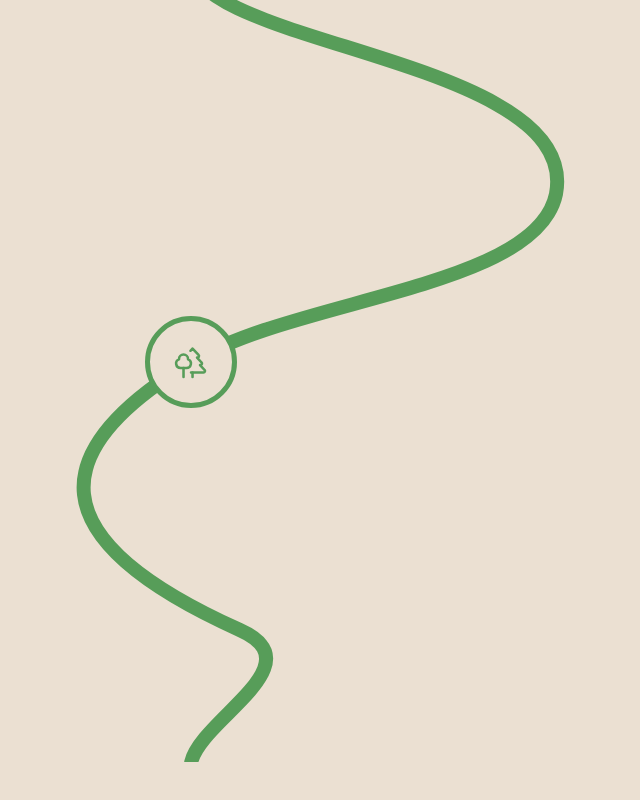
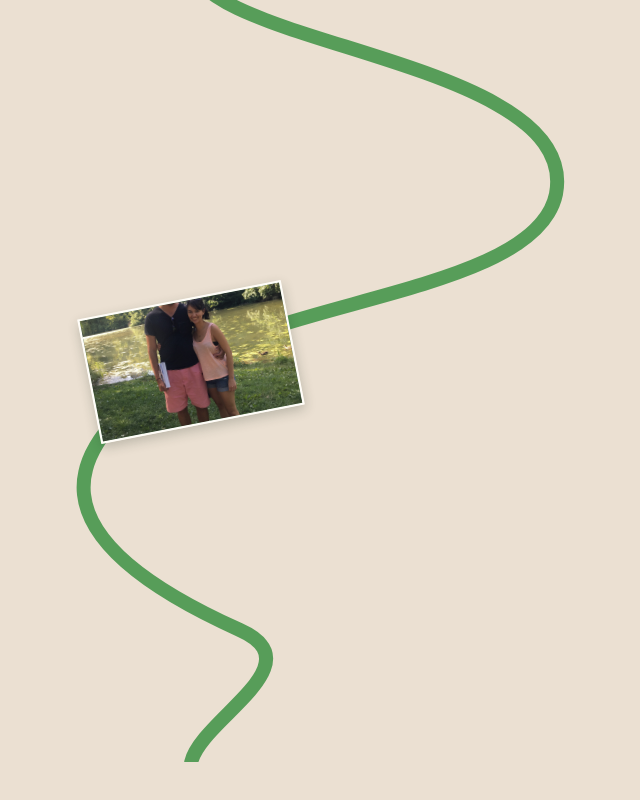
Before and after one commit to mathycoder/adam-and-cathy, a Next.js app: page / in a window 1280 px wide. Shown: the part 1638-2438 px from the top of the page, without its empty margins (116-756 px from the left). Built offline with nearby package versions, Linux system fonts and the light colour scheme.

Commit message:
Replace event icons with path-side Polaroids

```diff
--- a/src/app/page.module.css
+++ b/src/app/page.module.css
@@ -23,12 +23,10 @@
 .eventPath { position: absolute; inset: 0; width: 100%; height: 100%; }
 .eventPath path { fill: none; stroke: var(--green); stroke-width: 14px; stroke-linecap: round; stroke-linejoin: round; vector-effect: non-scaling-stroke; }
 .mirroredEventPath { transform: scaleX(-1); }
-.marker { --marker-size: clamp(4.5rem, 8vw, 5.75rem); position: absolute; z-index: 3; top: calc(50% - var(--marker-size) / 2); left: calc(var(--anchor) - var(--marker-size) / 2); display: grid; place-items: center; width: var(--marker-size); aspect-ratio: 1; color: var(--green); background: var(--cream); border: 5px solid var(--green); border-radius: 50%; }
-.marker svg { width: 44%; height: 44%; stroke-width: 1.7; }
-.photo { position: absolute; z-index: 2; inset: 0; width: 100vw; height: 100svh; overflow: hidden; color: #fffdf8; transform-origin: var(--anchor) 50%; pointer-events: none; isolation: isolate; }
+.photo { position: absolute; z-index: 2; top: 50%; width: min(92vw, 72rem); height: min(88svh, 52rem); overflow: hidden; color: #fffdf8; background: #fffdf8; border: clamp(7px, 1vw, 13px) solid #fffdf8; border-radius: 3px; box-shadow: 0 1.5rem 4rem rgba(37, 50, 38, .24); transform-origin: center; pointer-events: none; isolation: isolate; }
 .eventImage { z-index: -3; object-fit: cover; }
 .photoTexture, .scrim { position: absolute; inset: 0; }
-.photoTexture { z-index: -2; opacity: .75; background: radial-gradient(circle at 24% 22%, rgba(255,255,255,.42), transparent 25%), radial-gradient(circle at 78% 68%, rgba(255,255,255,.2), transparent 24%), linear-gradient(140deg, transparent 32%, rgba(24,40,28,.27)); }
+.photoTexture { z-index: -2; opacity: .24; background: radial-gradient(circle at 24% 22%, rgba(255,255,255,.42), transparent 25%), radial-gradient(circle at 78% 68%, rgba(255,255,255,.2), transparent 24%), linear-gradient(140deg, transparent 32%, rgba(24,40,28,.27)); }
 .sage { background: #78927a; } .rose { background: #b78180; } .gold { background: #bd9252; } .blue { background: #6f8d98; } .peach { background: #b9785f; } .green { background: #467d4c; }
 .placeholder { position: absolute; inset: 0; z-index: -1; display: flex; flex-direction: column; align-items: center; justify-content: center; gap: 1.2rem; color: rgba(255,255,255,.7); font-size: .68rem; letter-spacing: .22em; text-transform: uppercase; }
 .placeholder svg { width: clamp(7rem, 16vw, 12rem); height: clamp(7rem, 16vw, 12rem); }
@@ -54,7 +52,6 @@
   .pathSection { height: 180vh; }
   .firstPathSection { height: 100vh; }
   .pathSection path, .eventPath path, .heroPath path { stroke-width: 12px; }
-  .marker { --marker-size: 4.65rem; border-width: 4px; }
   .copy { padding: 2rem 1.4rem 3rem; }
   .copy h2 { font-size: clamp(4rem, 19vw, 6rem); }
   .sentence { max-width: 30rem; }
--- a/src/app/page.tsx
+++ b/src/app/page.tsx
@@ -47,11 +47,10 @@ function EventReveal({ chapter, index }: { chapter: Chapter; index: number }) {
   const ref = useRef<HTMLElement>(null);
   const { scrollYProgress } = useScroll({ target: ref, offset: ["start start", "end end"] });
   const anchor = index % 2 === 0 ? "24%" : "76%";
-  const scale = useTransform(scrollYProgress, [0, 0.14, 0.34, 0.66, 0.86, 1], [0.055, 0.055, 1, 1, 0.055, 0.055]);
-  const borderRadius = useTransform(scrollYProgress, [0.1, 0.18, 0.34, 0.66, 0.82, 0.9], ["50%", "50%", "0%", "0%", "50%", "50%"]);
-  const photoOpacity = useTransform(scrollYProgress, [0.06, 0.13, 0.84, 0.92], [0, 1, 1, 0]);
-  const markerOpacity = useTransform(scrollYProgress, [0.09, 0.17, 0.82, 0.9], [1, 0, 0, 1]);
-  const markerScale = useTransform(scrollYProgress, [0, 0.14, 0.2, 0.8, 0.86, 1], [1, 1, 0.72, 0.72, 1, 1]);
+  const restingRotation = index % 2 === 0 ? -11 : 11;
+  const scale = useTransform(scrollYProgress, [0, 0.14, 0.34, 0.66, 0.86, 1], [0.18, 0.18, 1, 1, 0.18, 0.18]);
+  const rotate = useTransform(scrollYProgress, [0, 0.14, 0.34, 0.66, 0.86, 1], [restingRotation, restingRotation, 0, 0, restingRotation, restingRotation]);
+  const photoLeft = useTransform(scrollYProgress, [0, 0.14, 0.34, 0.66, 0.86, 1], [anchor, anchor, "50%", "50%", anchor, anchor]);
   const textOpacity = useTransform(scrollYProgress, [0.31, 0.4, 0.61, 0.7], [0, 1, 1, 0]);
   const textY = useTransform(scrollYProgress, [0.31, 0.43, 0.66], [32, 0, -20]);
   const Icon = chapter.icon;
@@ -64,10 +63,7 @@ function EventReveal({ chapter, index }: { chapter: Chapter; index: number }) {
         <svg className={`${styles.eventPath} ${index % 2 ? styles.mirroredEventPath : ""}`} viewBox="0 0 1000 1000" preserveAspectRatio="none" aria-hidden="true">
           <path d="M240 0 C240 105 545 120 525 290 C510 408 322 420 240 500 C126 610 118 720 278 835 C338 878 248 946 240 1000" />
         </svg>
-        <motion.div className={styles.marker} style={{ opacity: markerOpacity, scale: markerScale }} aria-hidden="true">
-          <Icon />
-        </motion.div>
-        <motion.article className={`${styles.photo} ${styles[chapter.tone]}`} style={{ scale, opacity: photoOpacity, borderRadius }}>
+        <motion.article className={`${styles.photo} ${styles[chapter.tone]}`} style={{ left: photoLeft, x: "-50%", y: "-50%", scale, rotate }}>
           {eventImage && (
             <Image
               className={styles.eventImage}
@@ -81,7 +77,7 @@ function EventReveal({ chapter, index }: { chapter: Chapter; index: number }) {
           )}
           <div className={styles.photoTexture} aria-hidden="true" />
           {!eventImage && <div className={styles.placeholder} aria-hidden="true"><Icon strokeWidth={1.1} /><span>Portrait photo</span></div>}
-          <div className={styles.scrim} />
+          <motion.div className={styles.scrim} style={{ opacity: textOpacity }} />
           <motion.div className={styles.copy} style={{ opacity: textOpacity, y: textY }}>
             <p className={styles.number}>Chapter {String(index + 1).padStart(2, "0")}</p>
             <h2 id={`event-${index}`}>{chapter.title}</h2>
```
